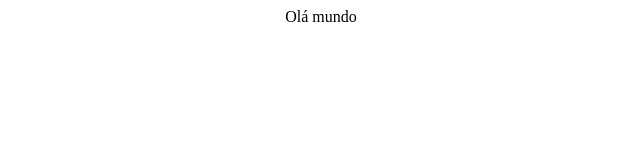
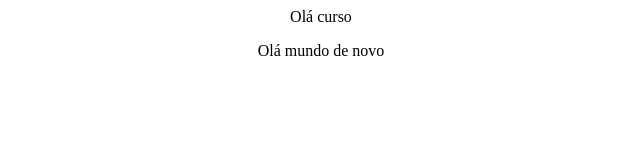
Before and after one commit to devMarceloLacerda/GTI_FPM, a plain HTML site: page MarceloLacerda/index.html in a window 1280 px wide. Shown: the whole page, without its empty margins (319-959 px from the left). Drawn offline with Linux system fonts and the light colour scheme.

Commit message:
Novas alterações

```diff
--- a/MarceloLacerda/index.html
+++ b/MarceloLacerda/index.html
@@ -1,3 +1,5 @@
 <title>Olá mundo</title>
 <meta charset="utf-8">
-<center>Olá mundo</center>
+<center>Olá curso</center>
+
+<p><center>Olá mundo de novo</center></p>
```
